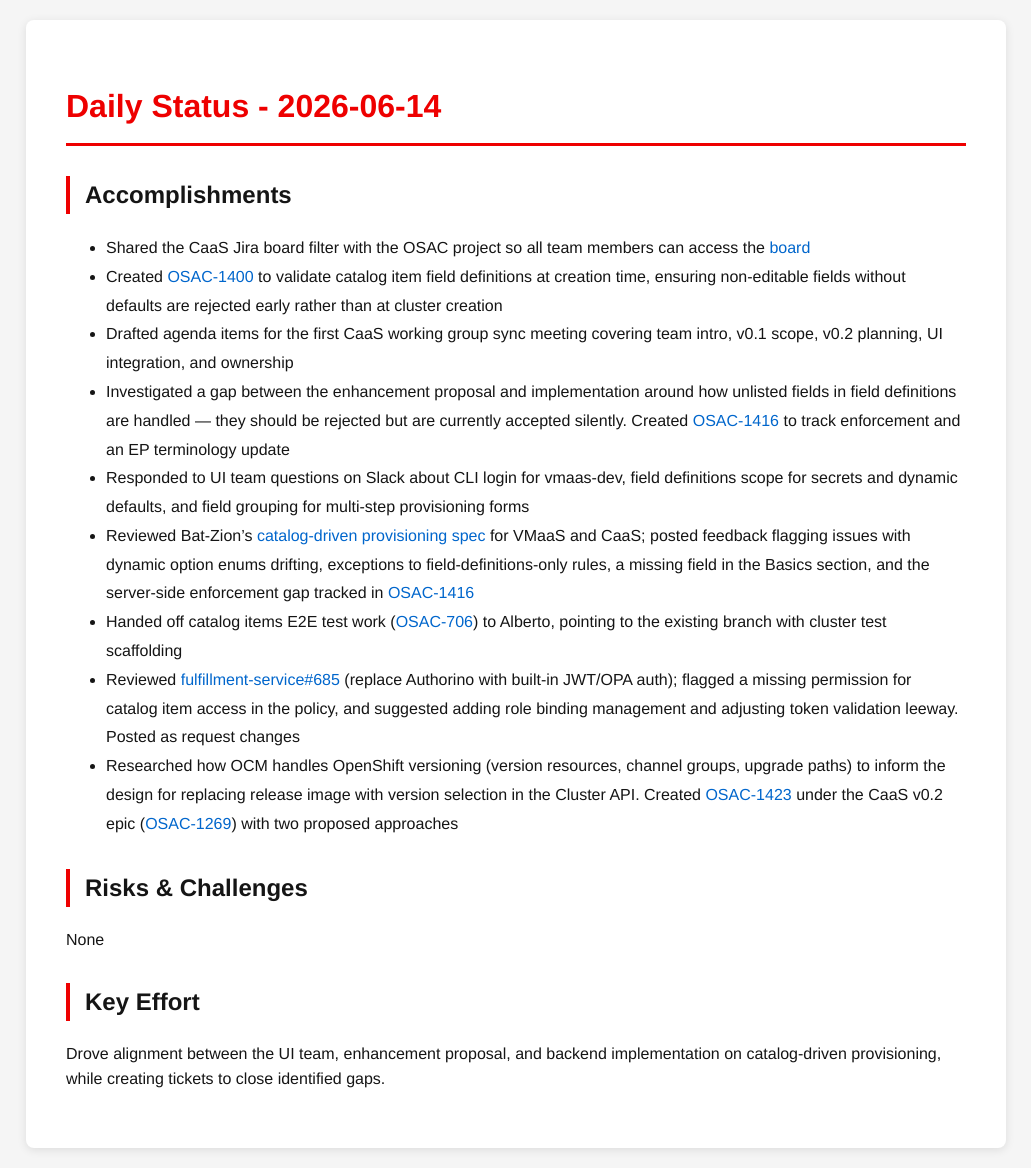
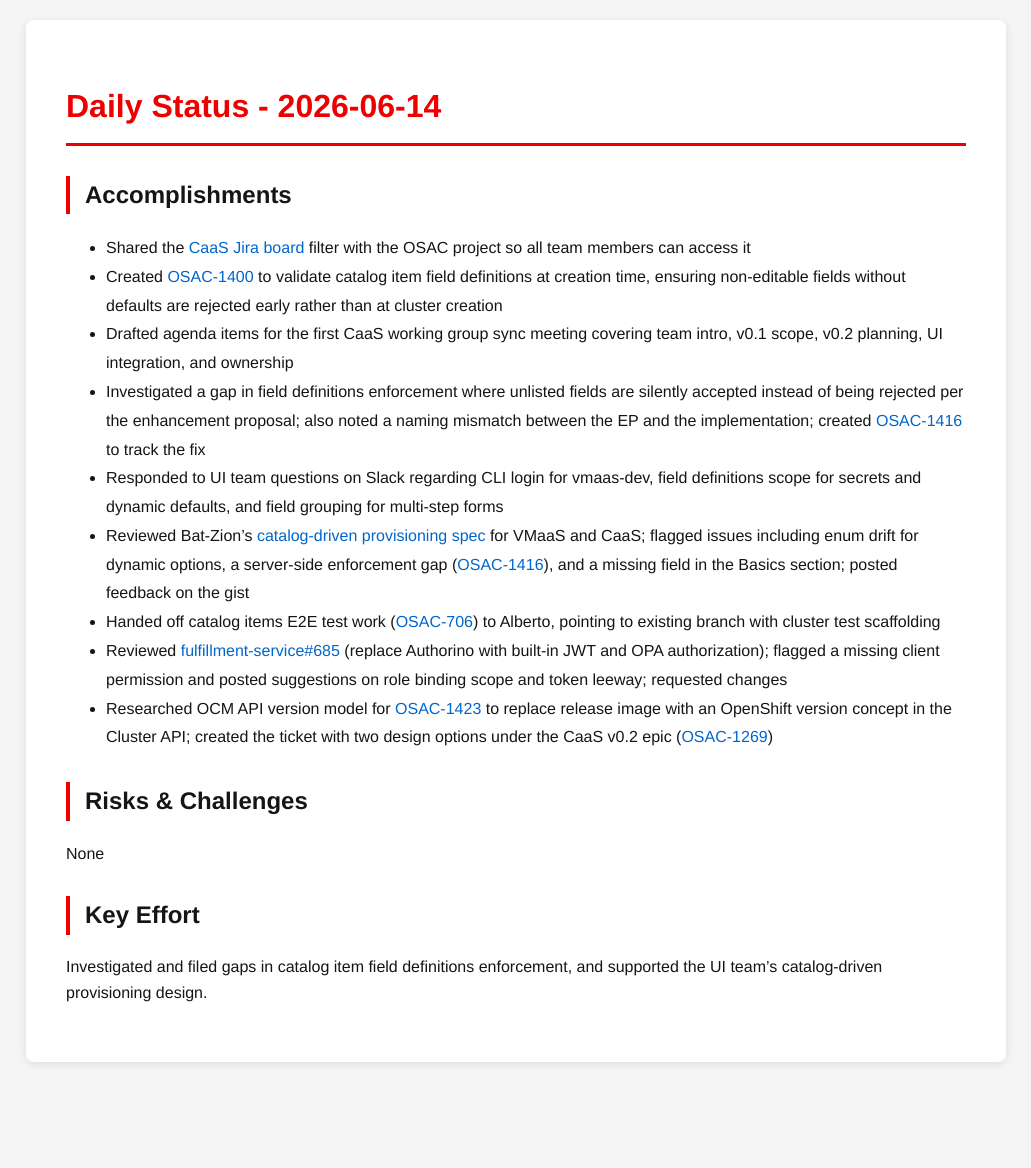
Before and after one commit to tzvatot/daily-status, a Jekyll site: the page built from 2026-06-14.md, in a window 1280 px wide. Shown: the whole page, without its empty margins (124-1155 px from the left). Built offline with Jekyll 4.4.1, drawn with Linux system fonts in a browser that asks for light colours; after the commit the page ends 1082 px from its top, so only the background shows below that.

Commit message:
Daily status update - 2026-06-14

```diff
--- a/2026-06-14.md
+++ b/2026-06-14.md
@@ -7,18 +7,18 @@ date: 2026-06-14
 # Daily Status - 2026-06-14
 
 ## Accomplishments
-- Shared the CaaS Jira board filter with the OSAC project so all team members can access the [board](https://redhat.atlassian.net/jira/software/c/projects/OSAC/boards/12411)
+- Shared the [CaaS Jira board](https://redhat.atlassian.net/jira/software/c/projects/OSAC/boards/12411) filter with the OSAC project so all team members can access it
 - Created [OSAC-1400](https://redhat.atlassian.net/browse/OSAC-1400) to validate catalog item field definitions at creation time, ensuring non-editable fields without defaults are rejected early rather than at cluster creation
 - Drafted agenda items for the first CaaS working group sync meeting covering team intro, v0.1 scope, v0.2 planning, UI integration, and ownership
-- Investigated a gap between the enhancement proposal and implementation around how unlisted fields in field definitions are handled — they should be rejected but are currently accepted silently. Created [OSAC-1416](https://redhat.atlassian.net/browse/OSAC-1416) to track enforcement and an EP terminology update
-- Responded to UI team questions on Slack about CLI login for vmaas-dev, field definitions scope for secrets and dynamic defaults, and field grouping for multi-step provisioning forms
-- Reviewed Bat-Zion's [catalog-driven provisioning spec](https://gist.github.com/batzionb/d6bb05faf56a1d8e9bf7ee194aa1356f) for VMaaS and CaaS; posted feedback flagging issues with dynamic option enums drifting, exceptions to field-definitions-only rules, a missing field in the Basics section, and the server-side enforcement gap tracked in [OSAC-1416](https://redhat.atlassian.net/browse/OSAC-1416)
-- Handed off catalog items E2E test work ([OSAC-706](https://redhat.atlassian.net/browse/OSAC-706)) to Alberto, pointing to the existing branch with cluster test scaffolding
-- Reviewed [fulfillment-service#685](https://github.com/osac-project/fulfillment-service/pull/685) (replace Authorino with built-in JWT/OPA auth); flagged a missing permission for catalog item access in the policy, and suggested adding role binding management and adjusting token validation leeway. Posted as request changes
-- Researched how OCM handles OpenShift versioning (version resources, channel groups, upgrade paths) to inform the design for replacing release image with version selection in the Cluster API. Created [OSAC-1423](https://redhat.atlassian.net/browse/OSAC-1423) under the CaaS v0.2 epic ([OSAC-1269](https://redhat.atlassian.net/browse/OSAC-1269)) with two proposed approaches
+- Investigated a gap in field definitions enforcement where unlisted fields are silently accepted instead of being rejected per the enhancement proposal; also noted a naming mismatch between the EP and the implementation; created [OSAC-1416](https://redhat.atlassian.net/browse/OSAC-1416) to track the fix
+- Responded to UI team questions on Slack regarding CLI login for vmaas-dev, field definitions scope for secrets and dynamic defaults, and field grouping for multi-step forms
+- Reviewed Bat-Zion's [catalog-driven provisioning spec](https://gist.github.com/batzionb/d6bb05faf56a1d8e9bf7ee194aa1356f) for VMaaS and CaaS; flagged issues including enum drift for dynamic options, a server-side enforcement gap ([OSAC-1416](https://redhat.atlassian.net/browse/OSAC-1416)), and a missing field in the Basics section; posted feedback on the gist
+- Handed off catalog items E2E test work ([OSAC-706](https://redhat.atlassian.net/browse/OSAC-706)) to Alberto, pointing to existing branch with cluster test scaffolding
+- Reviewed [fulfillment-service#685](https://github.com/osac-project/fulfillment-service/pull/685) (replace Authorino with built-in JWT and OPA authorization); flagged a missing client permission and posted suggestions on role binding scope and token leeway; requested changes
+- Researched OCM API version model for [OSAC-1423](https://redhat.atlassian.net/browse/OSAC-1423) to replace release image with an OpenShift version concept in the Cluster API; created the ticket with two design options under the CaaS v0.2 epic ([OSAC-1269](https://redhat.atlassian.net/browse/OSAC-1269))
 
 ## Risks & Challenges
 None
 
 ## Key Effort
-Drove alignment between the UI team, enhancement proposal, and backend implementation on catalog-driven provisioning, while creating tickets to close identified gaps.
+Investigated and filed gaps in catalog item field definitions enforcement, and supported the UI team's catalog-driven provisioning design.
```
